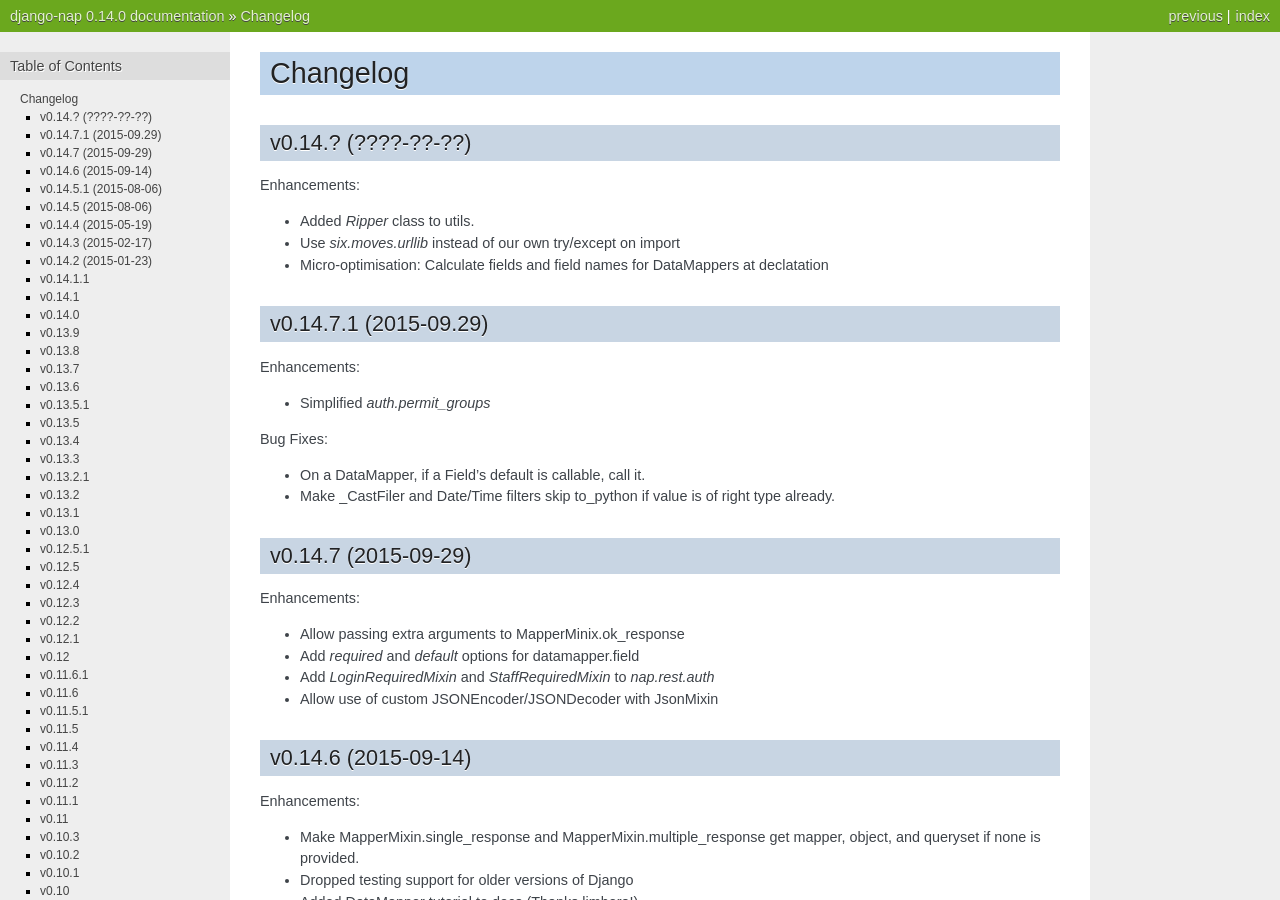
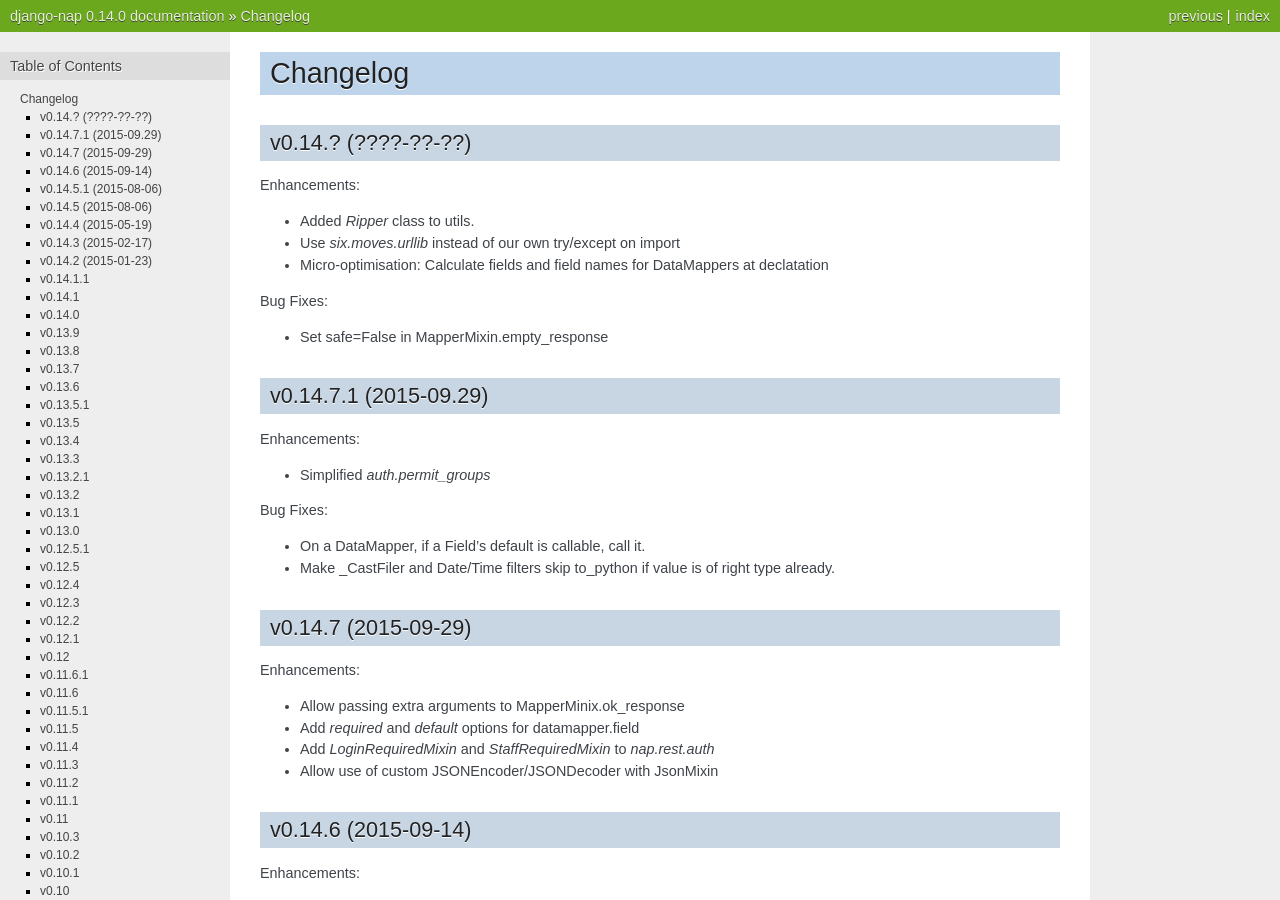
Before and after one commit to funkybob/django-nap, a Sphinx documentation site: the page built from docs/changelog.rst, in a window 1280 px wide and 900 px high. Built offline with Sphinx 7.4.7, drawn with Linux system fonts in a browser that asks for light colours; pages that are not in the unit, such as notebooks, are missing from menus.

Commit message:
Update changelog

```diff
--- a/docs/changelog.rst
+++ b/docs/changelog.rst
@@ -11,6 +11,10 @@
 - Use `six.moves.urllib` instead of our own try/except on import
 - Micro-optimisation: Calculate fields and field names for DataMappers at
   declatation
+
+Bug Fixes:
+
+- Set safe=False in MapperMixin.empty_response
 
 v0.14.7.1 (2015-09.29)
 ======================
```
